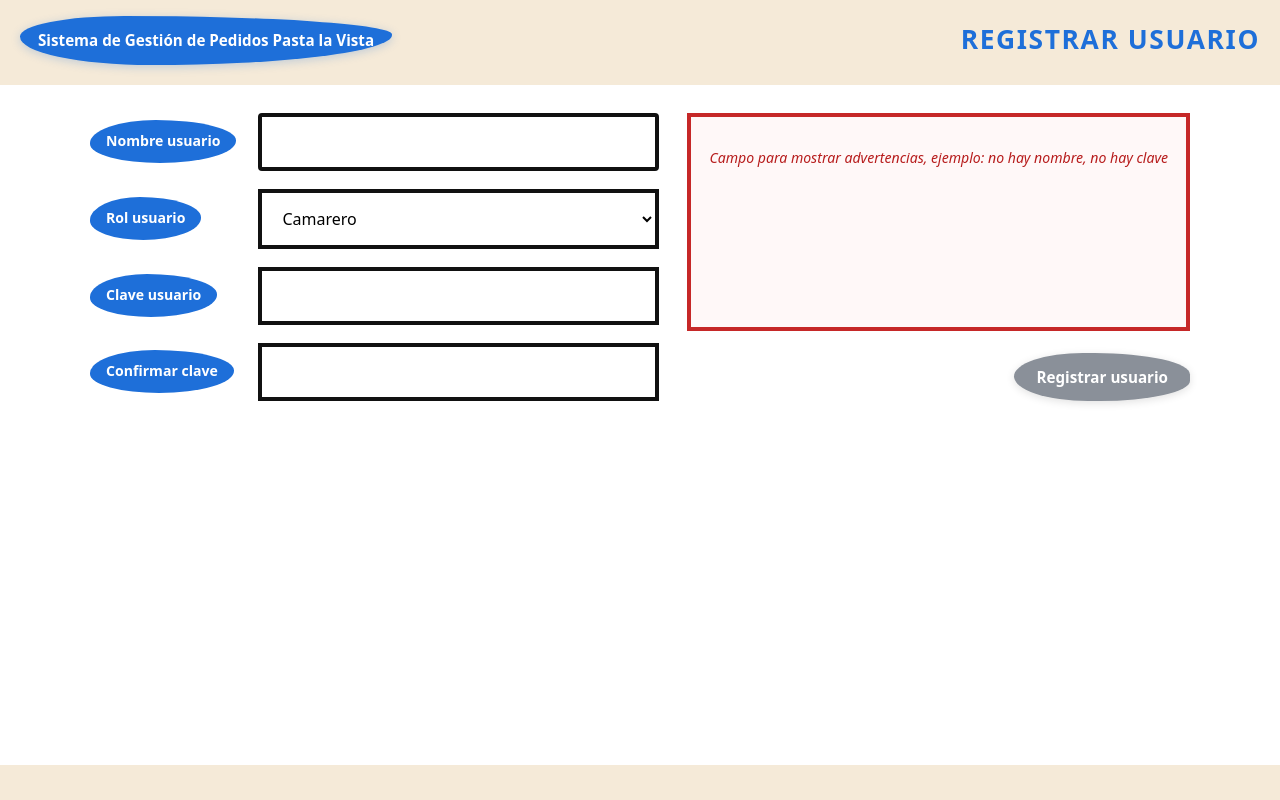
After one commit to KarolRojas022a/restaurante_501_, a Django app: page /registrar/ in a window 1280 px wide. The commit adds this page. Run offline with Django 5.2, Linux system fonts and the light colour scheme.

Commit message:
Intento de implementacion del sistema login

```diff
--- a/config/settings.py
+++ b/config/settings.py
@@ -62,6 +62,7 @@ TEMPLATES = [
                 'django.template.context_processors.request',
                 'django.contrib.auth.context_processors.auth',
                 'django.contrib.messages.context_processors.messages',
+                'gestion.context_processors.perfil_cuenta',
             ],
         },
     },
@@ -126,3 +127,8 @@ USE_TZ = True
 # https://docs.djangoproject.com/en/6.0/howto/static-files/
 
 STATIC_URL = 'static/'
+
+# Autenticación (sesión Django)
+LOGIN_URL = '/ingresar/'
+LOGIN_REDIRECT_URL = '/'
+LOGOUT_REDIRECT_URL = '/acceso/'
--- /dev/null
+++ b/gestion/context_processors.py
@@ -0,0 +1,11 @@
+from .models import Perfil
+
+
+def perfil_cuenta(request):
+    """Expone `perfil_cuenta` en plantillas sin asumir que existe (evita excepciones)."""
+    if not request.user.is_authenticated:
+        return {'perfil_cuenta': None}
+    try:
+        return {'perfil_cuenta': request.user.perfil}
+    except Perfil.DoesNotExist:
+        return {'perfil_cuenta': None}
--- a/gestion/forms.py
+++ b/gestion/forms.py
@@ -1,5 +1,51 @@
 from django import forms
-from .models import Plato, Cliente, Empleado, Mesa, Orden, Factura
+from django.contrib.auth.forms import AuthenticationForm, UserCreationForm
+from django.contrib.auth.models import User
+
+from .models import Plato, Cliente, Empleado, Mesa, Orden, Factura, Perfil
+
+
+class IngresoUsuarioForm(AuthenticationForm):
+    username = forms.CharField(
+        label='Nombre usuario',
+        widget=forms.TextInput(attrs={'class': 'auth-field-thick', 'autocomplete': 'username'}),
+    )
+    password = forms.CharField(
+        label='Clave usuario',
+        widget=forms.PasswordInput(attrs={'class': 'auth-field-thick', 'autocomplete': 'current-password'}),
+    )
+
+
+class RegistroUsuarioForm(UserCreationForm):
+    username = forms.CharField(
+        label='Nombre usuario',
+        widget=forms.TextInput(attrs={'class': 'auth-field-thick', 'autocomplete': 'username'}),
+    )
+    password1 = forms.CharField(
+        label='Clave usuario',
+        widget=forms.PasswordInput(attrs={'class': 'auth-field-thick', 'autocomplete': 'new-password'}),
+    )
+    password2 = forms.CharField(
+        label='Confirmar clave',
+        widget=forms.PasswordInput(attrs={'class': 'auth-field-thick', 'autocomplete': 'new-password'}),
+    )
+    rol = forms.ChoiceField(
+        label='Rol usuario',
+        choices=Perfil.ROLES,
+        widget=forms.Select(attrs={'class': 'auth-field-thick'}),
+    )
+
+    class Meta(UserCreationForm.Meta):
+        model = User
+        fields = ('username',)
+
+    def save(self, commit=True):
+        user = super().save(commit=commit)
+        if hasattr(user, 'perfil'):
+            user.perfil.rol = self.cleaned_data['rol']
+            user.perfil.es_admin = False
+            user.perfil.save(update_fields=['rol', 'es_admin'])
+        return user
 
 class ClienteForm(forms.ModelForm):
     class Meta:
--- /dev/null
+++ b/gestion/static/gestion/css/auth.css
@@ -0,0 +1,240 @@
+/* Pantallas de acceso: protección, ingresar, registrar (mockups) */
+body.auth-body {
+  margin: 0;
+  min-height: 100vh;
+  font-family: var(--font-sans, system-ui, sans-serif);
+  color: var(--color-text, #1a1a1a);
+  background: var(--color-header-bg, #f5ead8);
+}
+
+/* ——— Cabecera común ——— */
+.auth-header {
+  display: flex;
+  align-items: center;
+  justify-content: space-between;
+  gap: 16px;
+  padding: 16px 20px 20px;
+  flex-wrap: wrap;
+  background: var(--color-header-bg, #f5ead8);
+}
+
+.auth-brand-blob {
+  background: var(--color-primary, #1e6fd9);
+  color: #fff;
+  font-weight: 700;
+  font-size: clamp(0.85rem, 2.2vw, 1.05rem);
+  line-height: 1.35;
+  padding: 16px 22px;
+  max-width: min(520px, 100%);
+  border-radius: 28% 72% 65% 35% / 42% 38% 62% 58%;
+  box-shadow: 0 2px 10px rgba(30, 111, 217, 0.25);
+}
+
+.auth-brand-blob--small {
+  font-size: clamp(0.8rem, 2vw, 0.95rem);
+  padding: 14px 18px;
+}
+
+.auth-header-actions {
+  display: flex;
+  align-items: center;
+  gap: 12px;
+  flex-wrap: wrap;
+}
+
+.auth-pill-btn {
+  display: inline-block;
+  padding: 12px 26px;
+  border-radius: 999px;
+  background: var(--color-primary, #1e6fd9);
+  color: #fff !important;
+  text-decoration: none !important;
+  font-weight: 700;
+  font-size: 0.95rem;
+  border: none;
+  cursor: pointer;
+  transition: background 0.15s ease;
+}
+
+.auth-pill-btn:hover {
+  background: var(--color-primary-hover, #155bb5);
+  color: #fff !important;
+}
+
+/* Cabecera formulario: título a la derecha */
+.auth-header-title-area {
+  flex: 1 1 220px;
+  display: flex;
+  align-items: center;
+  justify-content: flex-end;
+  text-align: right;
+  padding: 4px 0;
+}
+
+.auth-page-heading {
+  margin: 0;
+  color: var(--color-primary, #1e6fd9);
+  font-size: clamp(1.1rem, 3.5vw, 1.65rem);
+  font-weight: 800;
+  letter-spacing: 0.06em;
+  text-transform: uppercase;
+  line-height: 1.2;
+}
+
+/* ——— Panel mensaje (protección) ——— */
+.auth-main {
+  padding: 12px 20px 40px;
+  max-width: 920px;
+  margin: 0 auto;
+}
+
+.auth-message-panel {
+  background: #fff;
+  border: 4px solid var(--color-panel-border, #111);
+  padding: 28px 32px;
+  min-height: 180px;
+  box-shadow: 0 4px 14px rgba(0, 0, 0, 0.06);
+}
+
+.auth-message-panel p {
+  margin: 0 0 14px;
+  font-size: 1.05rem;
+  line-height: 1.55;
+  color: var(--color-text, #1a1a1a);
+}
+
+.auth-message-panel p:last-child {
+  margin-bottom: 0;
+}
+
+/* ——— Área formulario (fondo blanco bajo cabecera) ——— */
+.auth-form-shell {
+  background: #fff;
+  padding: 28px 20px 48px;
+  min-height: calc(100vh - 120px);
+}
+
+/* Layout formulario: columna izquierda (etiquetas + campos) + columna derecha (avisos + botón) */
+.auth-form-layout {
+  display: flex;
+  flex-wrap: wrap;
+  gap: 24px 28px;
+  align-items: flex-start;
+  justify-content: center;
+  max-width: 1100px;
+  margin: 0 auto;
+}
+
+.auth-form-fields {
+  flex: 1 1 320px;
+  display: grid;
+  grid-template-columns: auto 1fr;
+  gap: 18px 22px;
+  align-items: center;
+  min-width: 0;
+}
+
+.auth-label-blob {
+  background: var(--color-primary, #1e6fd9);
+  color: #fff;
+  padding: 12px 16px;
+  font-weight: 700;
+  font-size: 0.88rem;
+  line-height: 1.3;
+  border-radius: 45% 55% 52% 48% / 55% 48% 52% 45%;
+  max-width: 200px;
+  justify-self: start;
+}
+
+.auth-field-thick {
+  width: 100%;
+  max-width: 100%;
+  border: 4px solid #111;
+  padding: 14px 16px;
+  font-size: 1rem;
+  font-family: inherit;
+  background: #fff;
+}
+
+.auth-field-thick::placeholder {
+  color: #666;
+}
+
+select.auth-field-thick {
+  cursor: pointer;
+}
+
+.auth-form-aside {
+  flex: 0 1 minmax(220px, 300px);
+  display: flex;
+  flex-direction: column;
+  gap: 18px;
+  align-self: stretch;
+}
+
+/* Panel advertencias (mockup rojo) */
+.auth-notice-panel {
+  border: 4px solid #c62828;
+  color: #b71c1c;
+  padding: 16px 18px;
+  font-size: 0.88rem;
+  line-height: 1.5;
+  background: #fff8f8;
+  flex: 1 1 auto;
+  min-height: 120px;
+}
+
+.auth-notice-panel--placeholder {
+  font-style: italic;
+}
+
+.auth-notice-panel--errors,
+.auth-notice-panel--errors p {
+  font-style: normal;
+}
+
+.auth-notice-panel--errors p {
+  margin: 0 0 8px;
+}
+
+.auth-notice-panel--errors p:last-child {
+  margin-bottom: 0;
+}
+
+/* Botón envío tipo “blob” gris */
+.auth-submit-blob {
+  display: inline-block;
+  padding: 14px 22px;
+  border: none;
+  border-radius: 42% 58% 55% 45% / 52% 48% 45% 55%;
+  background: #8a9099;
+  color: #fff !important;
+  font-weight: 700;
+  font-size: 0.95rem;
+  cursor: pointer;
+  font-family: inherit;
+  box-shadow: 0 2px 8px rgba(0, 0, 0, 0.12);
+  transition: background 0.15s ease, transform 0.1s ease;
+}
+
+.auth-submit-blob:hover {
+  background: #6f757e;
+  color: #fff;
+}
+
+.auth-submit-wrap {
+  display: flex;
+  justify-content: flex-end;
+  padding-top: 4px;
+}
+
+@media (max-width: 820px) {
+  .auth-form-aside {
+    flex: 1 1 100%;
+    width: 100%;
+  }
+
+  .auth-label-blob {
+    max-width: none;
+  }
+}
--- a/gestion/static/gestion/css/theme.css
+++ b/gestion/static/gestion/css/theme.css
@@ -88,6 +88,18 @@ body.app-body {
   margin-top: 2px;
   font-size: 0.7rem;
   opacity: 0.85;
+}
+
+a.app-header__badge--link {
+  color: #fff !important;
+  text-decoration: none !important;
+  cursor: pointer;
+  transition: background 0.15s ease;
+}
+
+a.app-header__badge--link:hover {
+  background: #7a838f;
+  color: #fff !important;
 }
 
 .app-header__user {
@@ -182,6 +194,16 @@ body.app-body {
   box-shadow: inset 0 0 0 2px rgba(255, 255, 255, 0.35);
 }
 
+.app-nav-logout {
+  margin-top: 8px;
+}
+
+.app-nav__link--logout {
+  width: 100%;
+  cursor: pointer;
+  font: inherit;
+}
+
 .app-main {
   flex: 1 1 auto;
   min-width: 0;
--- /dev/null
+++ b/gestion/templates/gestion/auth/base_auth.html
@@ -0,0 +1,14 @@
+{% load static %}
+<!DOCTYPE html>
+<html lang="es">
+<head>
+    <meta charset="UTF-8">
+    <meta name="viewport" content="width=device-width, initial-scale=1">
+    <title>{% block auth_title %}Acceso{% endblock %} — Pasta la Vista</title>
+    <link rel="stylesheet" href="{% static 'gestion/css/theme.css' %}">
+    <link rel="stylesheet" href="{% static 'gestion/css/auth.css' %}">
+</head>
+<body class="auth-body">
+{% block auth_body %}{% endblock %}
+</body>
+</html>
--- /dev/null
+++ b/gestion/templates/gestion/auth/registrar.html
@@ -0,0 +1,60 @@
+{% extends 'gestion/auth/base_auth.html' %}
+
+{% block auth_title %}Registrar usuario{% endblock %}
+
+{% block auth_body %}
+<header class="auth-header">
+    <div class="auth-brand-blob auth-brand-blob--small">
+        Sistema de Gestión de Pedidos Pasta la Vista
+    </div>
+    <div class="auth-header-title-area">
+        <h1 class="auth-page-heading">Registrar usuario</h1>
+    </div>
+</header>
+
+<div class="auth-form-shell">
+    <form method="post" action="{% url 'registrar' %}" class="auth-form-page" novalidate>
+        {% csrf_token %}
+        <div class="auth-form-layout">
+            <div class="auth-form-fields">
+                <label class="auth-label-blob" for="{{ form.username.id_for_label }}">{{ form.username.label }}</label>
+                {{ form.username }}
+
+                <label class="auth-label-blob" for="{{ form.rol.id_for_label }}">{{ form.rol.label }}</label>
+                {{ form.rol }}
+
+                <label class="auth-label-blob" for="{{ form.password1.id_for_label }}">{{ form.password1.label }}</label>
+                {{ form.password1 }}
+
+                <label class="auth-label-blob" for="{{ form.password2.id_for_label }}">{{ form.password2.label }}</label>
+                {{ form.password2 }}
+            </div>
+            <aside class="auth-form-aside">
+                <div class="auth-notice-panel{% if form.errors %} auth-notice-panel--errors{% endif %}">
+                    {% if form.non_field_errors %}
+                        {% for err in form.non_field_errors %}<p>{{ err }}</p>{% endfor %}
+                    {% endif %}
+                    {% if form.username.errors %}
+                        {% for err in form.username.errors %}<p>{{ err }}</p>{% endfor %}
+                    {% endif %}
+                    {% if form.rol.errors %}
+                        {% for err in form.rol.errors %}<p>{{ err }}</p>{% endfor %}
+                    {% endif %}
+                    {% if form.password1.errors %}
+                        {% for err in form.password1.errors %}<p>{{ err }}</p>{% endfor %}
+                    {% endif %}
+                    {% if form.password2.errors %}
+                        {% for err in form.password2.errors %}<p>{{ err }}</p>{% endfor %}
+                    {% endif %}
+                    {% if not form.errors %}
+                        <p class="auth-notice-panel--placeholder">Campo para mostrar advertencias, ejemplo: no hay nombre, no hay clave</p>
+                    {% endif %}
+                </div>
+                <div class="auth-submit-wrap">
+                    <button type="submit" class="auth-submit-blob">Registrar usuario</button>
+                </div>
+            </aside>
+        </div>
+    </form>
+</div>
+{% endblock %}
--- a/gestion/urls.py
+++ b/gestion/urls.py
@@ -1,7 +1,13 @@
 from django.urls import path
 from . import views
+from . import views_auth
 
 urlpatterns = [
+    path('acceso/', views_auth.proteccion_sesion, name='requiere_acceso'),
+    path('ingresar/', views_auth.vista_ingresar, name='ingresar'),
+    path('registrar/', views_auth.vista_registrar, name='registrar'),
+    path('salir/', views_auth.vista_salir, name='salir'),
+
     path('', views.inicio, name='inicio'),
 
     # Rutas para ver Listas
```
Also changed, not shown: gestion/admin.py (+20 -2 lines), gestion/models.py (+37 -0 lines), gestion/templates/gestion/auth/ingresar.html (added, +48 -0 lines), gestion/templates/gestion/auth/proteccion_sesion.html (added, +22 -0 lines), gestion/templates/gestion/base.html (+15 -2 lines), gestion/views.py (+13 -1 lines), gestion/views_auth.py (added, +42 -0 lines), gestion/LogicaLogin/text.txt (added), gestion/migrations/0002_perfilusuario.py (added), 1 other file.
